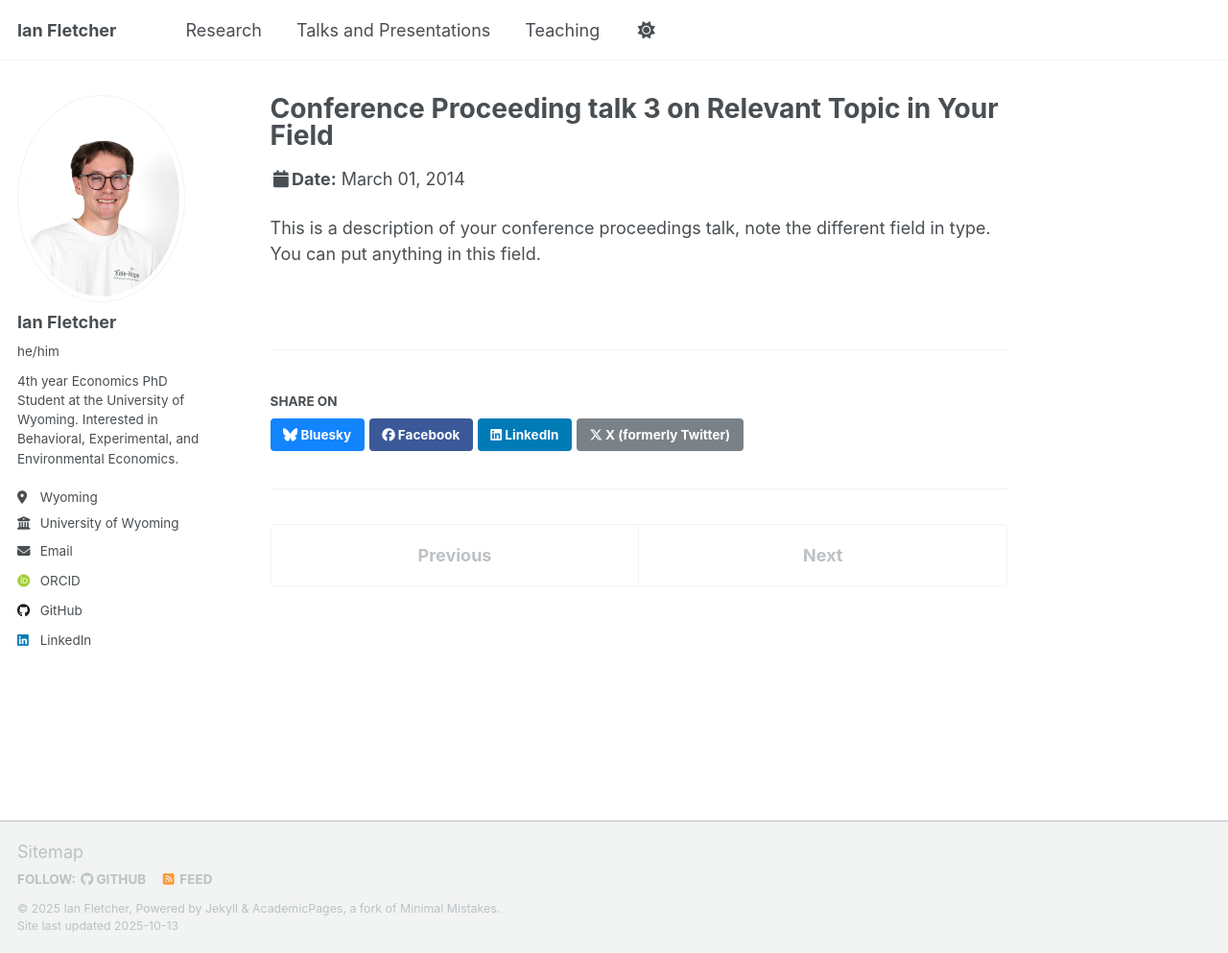
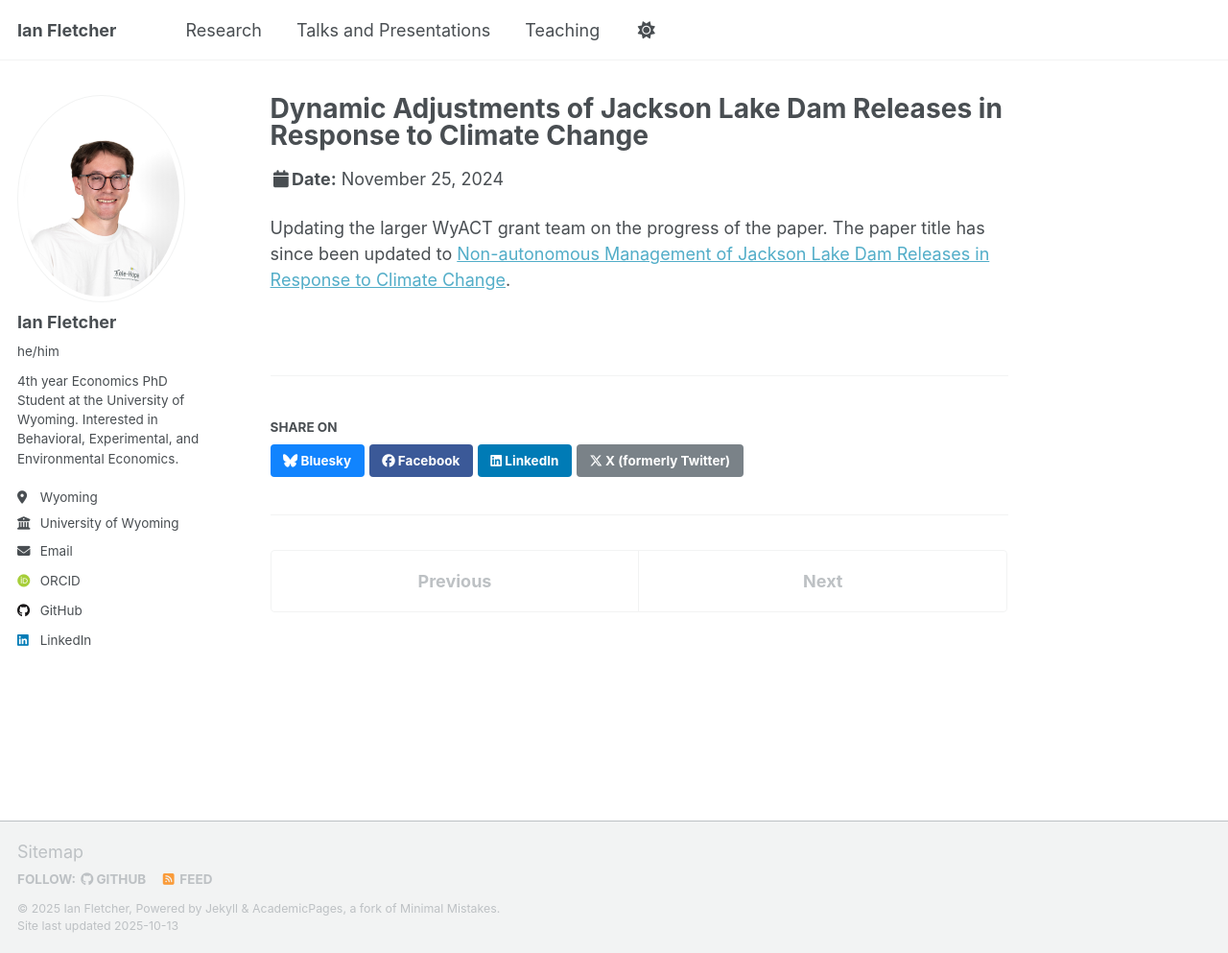
Before and after one commit to fletcherian/fletcherian.github.io, a Jekyll site: the page built from _talks/2014-03-01-talk-3.md, in a window 1280 px wide and 993 px high. Shown: the whole window at 96% size. Built offline with Jekyll 4.4.1, drawn with Linux system fonts in a browser that asks for light colours; some web fonts are replaced; a script that is not in the unit is left out.

Commit message:
Update 2014-03-01-talk-3.md

```diff
--- a/_talks/2014-03-01-talk-3.md
+++ b/_talks/2014-03-01-talk-3.md
@@ -1,11 +1,11 @@
 ---
-title: "Conference Proceeding talk 3 on Relevant Topic in Your Field"
+title: "Dynamic Adjustments of Jackson Lake Dam Releases in Response to Climate Change"
 collection: talks
-type: "Conference proceedings talk"
-permalink: /talks/2014-03-01-talk-3
-venue: "Testing Institute of America 2014 Annual Conference"
-date: 2014-03-01
-location: "Los Angeles, CA, USA"
+type: "Talk"
+permalink: /talks/sea-dams-3
+venue: "Southern Economic Association 94th Annual Meeting"
+date: 2024-11-25
+location: "Washington DC"
 ---
 
-This is a description of your conference proceedings talk, note the different field in type. You can put anything in this field.
+Updating the larger WyACT grant team on the progress of the paper. The paper title has since been updated to [Non-autonomous Management of Jackson Lake Dam Releases in Response to Climate Change](https://fletcherian.github.io/publication/dams).
```
